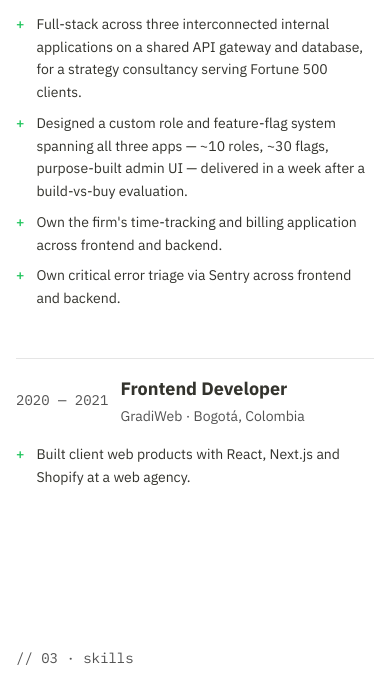
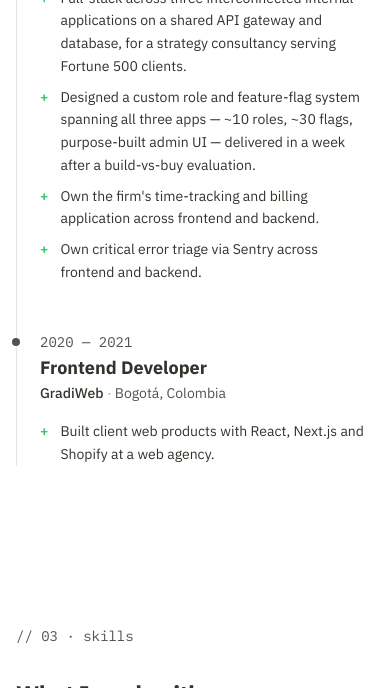
Before and after one commit to angelozdev/personal-portfolio, an Astro site: page / in a window 390 px wide. Shown: the part 4769-5457 px from the top of the page. Built offline with nearby package versions, Linux system fonts and the light colour scheme; Astro itself is replaced by a stand-in of ours; a web font is replaced by a local one.

Commit message:
feat(ui): extract a content-agnostic timeline and rebuild experience on it
The experience header centred a one-line date and a badge against a
two-line identity block, so neither anchored to anything: the date
floated between the role and the company, and the badge's position
drifted with the length of the company string. Date widths also varied
per entry, so roles never lined up down the section.

Timeline/TimelineItem own the structure instead. A `max-content` column
on the list plus `subgrid` on each item resolves the label column once
for the whole grid, so every date and every role aligns regardless of
locale ("Present" vs "Actualidad"). The rail lives on the item body and
spans its bottom spacing, which keeps the line unbroken between entries
and retires the per-entry Divider. Stacked under 640px the label becomes
its own row, so the rail moves to the item and the dot marks the label.

Both components are content-agnostic: a label (prop or slot), a free
content slot, an optional dot, and CSS custom properties for gap,
spacing, marker and rail. Experience passes its own values down.

The entry itself keeps only identity now: baseline alignment, the badge
demoted from a bordered box to muted mono text beside the role, and the
company promoted out of the flat muted metadata line.

```diff
--- /dev/null
+++ b/src/components/common/timeline-item.astro
@@ -0,0 +1,89 @@
+---
+import type { HTMLAttributes } from "astro/types";
+
+interface Props extends HTMLAttributes<"li"> {
+	label?: string;
+	marker?: "dot" | "none";
+}
+
+const { label, marker = "dot", class: className, ...rest } = Astro.props;
+---
+
+<li class:list={["timeline-item", className]} {...rest}>
+	<div class="timeline-item__label">
+		<slot name="label">{label}</slot>
+	</div>
+
+	<div class="timeline-item__body">
+		{marker === "dot" && <span class="timeline-item__marker" aria-hidden="true" />}
+		<slot />
+	</div>
+</li>
+
+<style>
+	.timeline-item {
+		display: grid;
+		grid-column: 1 / -1;
+		grid-template-columns: subgrid;
+		column-gap: var(--timeline-gap, var(--space-6));
+	}
+
+	.timeline-item__label {
+		font-family: var(--font-mono);
+		font-size: var(--text-sm);
+		line-height: var(--leading-normal);
+		color: var(--color-text-muted);
+		white-space: nowrap;
+	}
+
+	.timeline-item__body {
+		position: relative;
+		border-left: 1px solid var(--timeline-rail-color, var(--color-border));
+		padding-left: var(--timeline-gap, var(--space-6));
+		padding-bottom: var(--timeline-spacing, var(--space-10));
+	}
+
+	.timeline-item:last-child .timeline-item__body {
+		padding-bottom: var(--space-0);
+	}
+
+	.timeline-item__marker {
+		position: absolute;
+		top: var(--timeline-marker-top, 0.5rem);
+		left: calc(var(--timeline-marker-size, 0.5rem) / -2 - 0.5px);
+		width: var(--timeline-marker-size, 0.5rem);
+		height: var(--timeline-marker-size, 0.5rem);
+		border-radius: var(--radius-full);
+		background-color: var(--timeline-marker-color, var(--color-text-muted));
+	}
+
+	@media (max-width: 640px) {
+		.timeline-item {
+			position: relative;
+			grid-template-columns: 1fr;
+			row-gap: var(--space-1);
+			padding-left: var(--timeline-gap, var(--space-6));
+		}
+
+		.timeline-item::before {
+			content: "";
+			position: absolute;
+			inset-block: 0;
+			left: 0;
+			width: 1px;
+			background-color: var(--timeline-rail-color, var(--color-border));
+		}
+
+		.timeline-item__body {
+			position: static;
+			border-left: none;
+			padding-left: var(--space-0);
+		}
+
+		.timeline-item__marker {
+			top: calc(var(--text-sm) * var(--leading-normal) / 2);
+			left: calc(var(--timeline-marker-size, 0.5rem) / -2);
+			transform: translateY(-50%);
+		}
+	}
+</style>
--- /dev/null
+++ b/src/components/common/timeline.astro
@@ -0,0 +1,29 @@
+---
+import type { HTMLAttributes } from "astro/types";
+
+interface Props extends HTMLAttributes<"ol"> {
+	as?: "ol" | "ul";
+}
+
+const { as: Tag = "ol", class: className, ...rest } = Astro.props;
+---
+
+<Tag class:list={["timeline", className]} {...rest}>
+	<slot />
+</Tag>
+
+<style>
+	.timeline {
+		display: grid;
+		grid-template-columns: max-content 1fr;
+		margin: var(--space-0);
+		padding: var(--space-0);
+		list-style: none;
+	}
+
+	@media (max-width: 640px) {
+		.timeline {
+			grid-template-columns: 1fr;
+		}
+	}
+</style>
--- a/src/components/sections/experience/components/experience-entry.astro
+++ b/src/components/sections/experience/components/experience-entry.astro
@@ -1,5 +1,4 @@
 ---
-import Badge from "../../../common/badge.astro";
 import type { ExperienceEntry } from "../get-experience-data";
 
 interface Props {
@@ -10,16 +9,17 @@ const { entry } = Astro.props;
 ---
 
 <article class="experience-entry">
-	<header class="experience-entry__header">
-		<time class="experience-entry__period">{entry.period}</time>
-		<div class="experience-entry__identity">
+	<div class="experience-entry__identity">
+		<header class="experience-entry__header">
 			<h3 class="experience-entry__role">{entry.role}</h3>
-			<p class="experience-entry__company">
-				{entry.company} · {entry.location}
-			</p>
-		</div>
-		{entry.badge && <Badge>{entry.badge}</Badge>}
-	</header>
+			{entry.badge && <span class="experience-entry__badge">{entry.badge}</span>}
+		</header>
+		<p class="experience-entry__meta">
+			<span class="experience-entry__company">{entry.company}</span>
+			<span class="experience-entry__separator" aria-hidden="true">·</span>
+			<span class="experience-entry__location">{entry.location}</span>
+		</p>
+	</div>
 
 	<ul class="experience-entry__highlights">
 		{
@@ -37,37 +37,49 @@ const { entry } = Astro.props;
 		gap: var(--space-4);
 	}
 
-	.experience-entry__header {
-		display: flex;
-		align-items: center;
-		flex-wrap: wrap;
-		gap: var(--space-3);
-	}
-
-	.experience-entry__period {
-		font-family: var(--font-mono);
-		font-size: var(--text-sm);
-		color: var(--color-text-muted);
-		white-space: nowrap;
-	}
-
 	.experience-entry__identity {
 		display: flex;
 		flex-direction: column;
 		gap: var(--space-1);
 	}
 
+	.experience-entry__header {
+		display: flex;
+		align-items: baseline;
+		flex-wrap: wrap;
+		gap: var(--space-3);
+	}
+
 	.experience-entry__role {
 		font-size: var(--text-lg);
 		font-weight: var(--font-bold);
+		line-height: var(--leading-tight);
 		color: var(--color-text);
 		margin: var(--space-0);
 	}
 
-	.experience-entry__company {
+	.experience-entry__badge {
+		font-family: var(--font-mono);
+		font-size: var(--text-xs);
+		color: var(--color-text-muted);
+		text-transform: uppercase;
+		letter-spacing: var(--tracking-wide);
+		white-space: nowrap;
+	}
+
+	.experience-entry__meta {
 		font-size: var(--text-sm);
 		color: var(--color-text-muted);
 		margin: var(--space-0);
+	}
+
+	.experience-entry__company {
+		font-weight: var(--font-medium);
+		color: var(--color-text);
+	}
+
+	.experience-entry__separator {
+		color: var(--color-border-hover);
 	}
 
 	.experience-entry__highlights {
--- a/src/components/sections/experience/components/experience-view.astro
+++ b/src/components/sections/experience/components/experience-view.astro
@@ -1,6 +1,7 @@
 ---
 import Container from "../../../common/container.astro";
-import Divider from "../../../common/divider.astro";
+import Timeline from "../../../common/timeline.astro";
+import TimelineItem from "../../../common/timeline-item.astro";
 import ExperienceEntryCard from "./experience-entry.astro";
 import type { ExperienceData } from "../get-experience-data";
 
@@ -17,16 +18,15 @@ const { data } = Astro.props;
 			<p class="experience__comment">{data.commentLabel}</p>
 			<h2 class="experience__headline">{data.headline}</h2>
 
-			<ol class="experience__timeline">
+			<Timeline class="experience__timeline">
 				{
-					data.entries.map((entry, index) => (
-						<li class="experience__item">
-							{index > 0 && <Divider spacing="lg" />}
+					data.entries.map((entry) => (
+						<TimelineItem label={entry.period}>
 							<ExperienceEntryCard entry={entry} />
-						</li>
+						</TimelineItem>
 					))
 				}
-			</ol>
+			</Timeline>
 		</div>
 	</Container>
 </section>
@@ -40,6 +40,9 @@ const { data } = Astro.props;
 		display: flex;
 		flex-direction: column;
 		gap: var(--space-8);
+		--timeline-gap: var(--space-6);
+		--timeline-spacing: var(--space-12);
+		--timeline-marker-top: 0.55rem;
 	}
 
 	.experience__comment {
@@ -59,13 +62,6 @@ const { data } = Astro.props;
 		margin: var(--space-0);
 	}
 
-	.experience__timeline {
-		display: flex;
-		flex-direction: column;
-		gap: var(--space-8);
-		margin: var(--space-0);
-	}
-
 	@media (max-width: 768px) {
 		.experience__headline {
 			font-size: var(--text-2xl);
```
